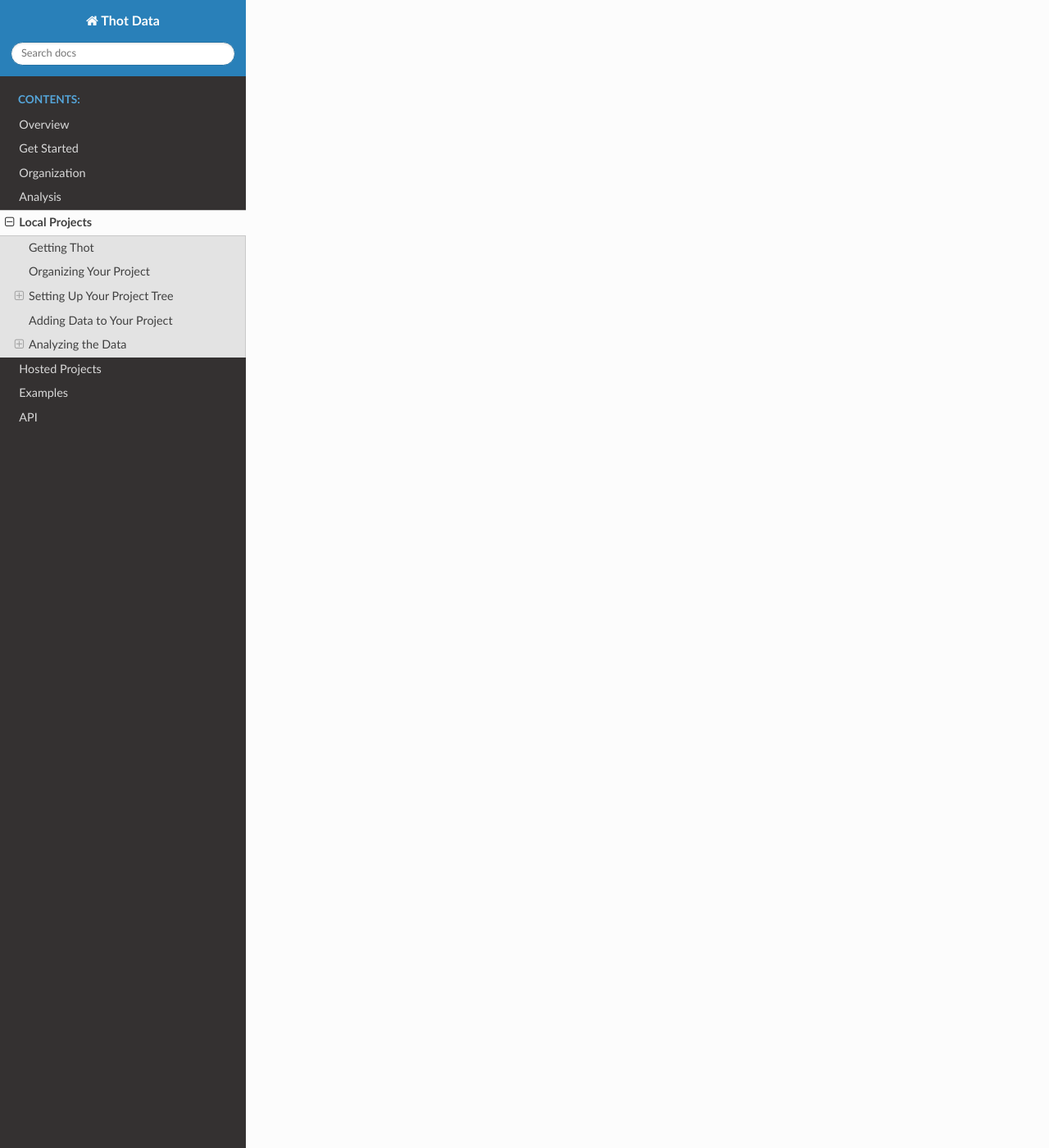
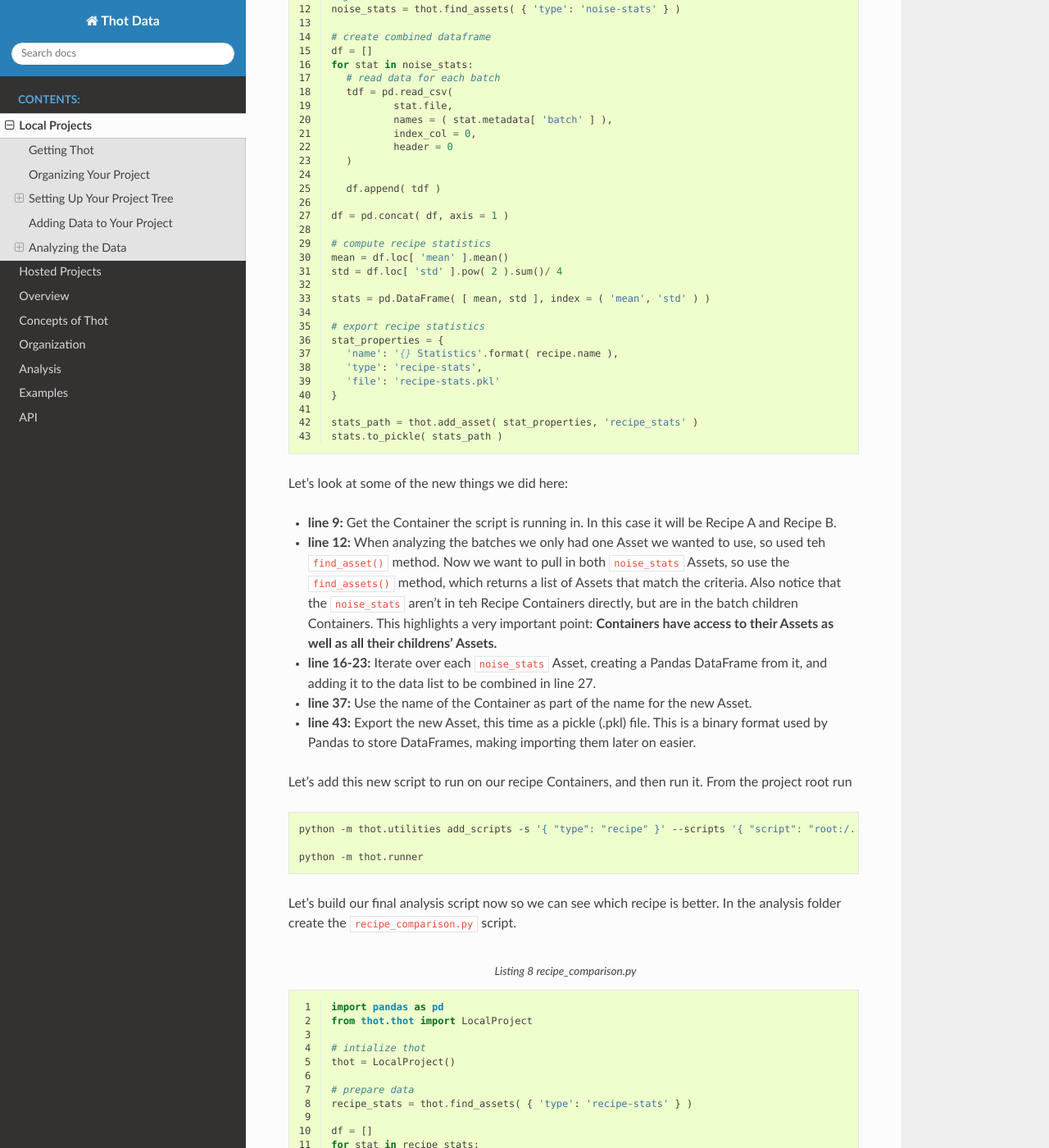
Before and after one commit to syre-data/docs, a Sphinx documentation site: the page built from source/local_projects.rst, in a window 1280 px wide and 1400 px high, scrolled down 8140 px. Shown: the whole window at 82% size. Built offline with Sphinx 7.4.7 and the Read the Docs theme 2.0.0, drawn with Linux system fonts in a browser that asks for light colours; some of the changed text lies outside the part shown.

Commit message:
Completed basic local project tutorial

```diff
--- /dev/null
+++ b/source/_static/examples/fireworks/project_steps/03-moving_up/project/analysis/recipe_comparison.py
@@ -0,0 +1,45 @@
+import pandas as pd
+from thot.thot import LocalProject
+
+# intialize thot
+thot = LocalProject()
+
+# prepare data
+recipe_stats = thot.find_assets( { 'type': 'recipe-stats' } )
+
+df = []
+for stat in recipe_stats:
+    # read data for each recipe
+    tdf = pd.read_pickle( stat.file )
+    tdf.rename( { 0: stat.metadata[ 'recipe' ] }, axis = 1, inplace = True  )
+
+    df.append( tdf )
+
+# combine into one dataframe
+df = pd.concat( df, axis = 1 )
+
+# export data as csv for reading
+comparison_properites = {
+	'name': 'Recipe Comparison',
+	'type': 'recipe-comparison',
+	'file': 'recipe_comparison.csv'
+}
+
+comparison_path = thot.add_asset( comparison_properites, 'recipe_comparison' )
+df.to_csv( comparison_path )
+
+# create bar char and export
+means = df.loc[ 'mean' ]
+errs = df.loc[ 'std' ]
+
+ax = means.plot( kind = 'bar', yerr = errs )
+
+bar_properties = {
+	'name': 'Recipe Comparison',
+	'type': 'recipe-bar-chart',
+	'tags': [ 'chart', 'image' ],
+	'file': 'recipe_comparison.png'
+}
+
+bar_path = thot.add_asset( bar_properties, 'recipe_bar' )
+ax.get_figure().savefig( bar_path, format = 'png' )
--- a/source/_static/examples/fireworks/project_steps/03-moving_up/project/analysis/recipe_stats.py
+++ b/source/_static/examples/fireworks/project_steps/03-moving_up/project/analysis/recipe_stats.py
@@ -8,9 +8,10 @@
 # get recipe container
 recipe = thot.find_container( { '_id': thot.root } )
 
-# get noise statistice data
+# get noise statistics data
 noise_stats = thot.find_assets( { 'type': 'noise-stats' } )
 
+# create combined dataframe
 df = []
 for stat in noise_stats:
 	# read data for each batch
@@ -23,23 +24,20 @@
 
 	df.append( tdf )
 
-# combine into one dataframe
 df = pd.concat( df, axis = 1 )
 
-# plot the data
+# compute recipe statistics
+mean = df.loc[ 'mean' ].mean()
+std = df.loc[ 'std' ].pow( 2 ).sum()/ 4
 
-# export the plot
-
-
-# compute recipe statistics
-stats = df
+stats = pd.DataFrame( [ mean, std ], index = ( 'mean', 'std' ) )
 
 # export recipe statistics
 stat_properties = {
 	'name': '{} Statistics'.format( recipe.name ),
 	'type': 'recipe-stats',
-	'file': 'recipe-stats.csv'
+	'file': 'recipe-stats.pkl'
 }
 
 stats_path = thot.add_asset( stat_properties, 'recipe_stats' )
-stats.to_csv( stats_path )
+stats.to_pickle( stats_path )
--- /dev/null
+++ b/source/_static/examples/fireworks/project_steps/03-moving_up/project/data/_scripts.json
@@ -0,0 +1,5 @@
+[
+	{
+		"script": "root:/../analysis/recipe_comparison.py"
+	}
+]
--- a/source/_static/examples/fireworks/project_steps/03-moving_up/project/data/recipe_a/recipe_stats/_asset.json
+++ b/source/_static/examples/fireworks/project_steps/03-moving_up/project/data/recipe_a/recipe_stats/_asset.json
@@ -1,7 +1,7 @@
 {
     "name": "Recipe A Statistics",
     "type": "recipe-stats",
-    "file": "recipe-stats.csv",
+    "file": "recipe-stats.pkl",
     "creator_type": "script",
     "creator": "/home/bric/Dropbox/Documents/www/thot/lib/docs/source/_static/examples/fireworks/project_steps/03-moving_up/project/analysis/recipe_stats.py"
 }
--- a/source/_static/examples/fireworks/project_steps/03-moving_up/project/data/recipe_b/recipe_stats/_asset.json
+++ b/source/_static/examples/fireworks/project_steps/03-moving_up/project/data/recipe_b/recipe_stats/_asset.json
@@ -1,7 +1,7 @@
 {
     "name": "Recipe B Statistics",
     "type": "recipe-stats",
-    "file": "recipe-stats.csv",
+    "file": "recipe-stats.pkl",
     "creator_type": "script",
     "creator": "/home/bric/Dropbox/Documents/www/thot/lib/docs/source/_static/examples/fireworks/project_steps/03-moving_up/project/analysis/recipe_stats.py"
 }
--- /dev/null
+++ b/source/_static/examples/fireworks/project_steps/03-moving_up/project/data/recipe_comparison/recipe_comparison.csv
@@ -0,0 +1,3 @@
+,b,a
+mean,94.4,125.5
+std,3.405555555555555,3.2444444444444445
--- a/source/get_started.rst
+++ b/source/concepts.rst
@@ -1,8 +1,8 @@
 .. include:: <isonum.txt>
 
-###########
-Get Started
-###########
+################
+Concepts of Thot
+################
 
 There are two types of project you can run with Thot: :ref:`Local<local_projects>` and :ref:`Hosted<hosted_projects>`. Local projects are run on your computer -- no internet connection or registration required. Hosted projects are run from the `Thot website <http://www.thot-data.com>`_ and provide additional functionality. If you have a Hosted account, you can sync your Local Projects with it, so data is automatically uploaded to the Thot servers and analyzed.
 
--- a/source/index.rst
+++ b/source/index.rst
@@ -9,12 +9,12 @@
    :maxdepth: 2
    :caption: Contents:
 
+   local_projects
+   hosted_projects
    overview
-   get_started
+   concepts
    organization
    analysis
-   local_projects
-   hosted_projects
    examples
    api/index
 
--- a/source/local_projects.rst
+++ b/source/local_projects.rst
@@ -319,7 +319,50 @@
 Moving On Up
 ============
 
-Coming soon...
+Now that we have the statistics for each of our batches we can move up one level in our project tree to compile the statistics for each recipe. Let's first make the analysis script calling it ``recipe_stats.py``.
 
+.. literalinclude:: _static/examples/fireworks/project_steps/03-moving_up/project/analysis/recipe_stats.py
+	:language: python
+	:caption: recipe_stats.py
+	:linenos:
 
-..
+Let's look at some of the new things we did here:
+
++ **line 9:** Get the Container the script is running in. In this case it will be Recipe A and Recipe B.
+
++ **line 12:** When analyzing the batches we only had one Asset we wanted to use, so used teh ``find_asset()`` method. Now we want to pull in both ``noise_stats`` Assets, so use the ``find_assets()`` method, which returns a list of Assets that match the criteria. Also notice that the ``noise_stats`` aren't in teh Recipe Containers directly, but are in the batch children Containers. This highlights a very important point: **Containers have access to their Assets as well as all their childrens' Assets.**
+
++ **line 16-23:** Iterate over each ``noise_stats`` Asset, creating a Pandas DataFrame from it, and adding it to the data list to be combined in line 27.
+
++ **line 37:** Use the name of the Container as part of the name for the new Asset.
+
++ **line 43:** Export the new Asset, this time as a pickle (.pkl) file. This is a binary format used by Pandas to store DataFrames, making importing them later on easier.
+
+Let's add this new script to run on our recipe Containers, and then run it. From the project root run
+
+.. code-block:: bash
+
+	python -m thot.utilities add_scripts -s '{ "type": "recipe" }' --scripts '{ "script": "root:/../analysis/recipe_stats.py" }'
+
+	python -m thot.runner
+
+Let's build our final analysis script now so we can see which recipe is better. In the analysis folder create the ``recipe_comparison.py`` script.
+
+.. literalinclude::  _static/examples/fireworks/project_steps/03-moving_up/project/analysis/recipe_comparison.py
+	:language: python
+	:caption: recipe_comparison.py
+	:linenos:
+
+Let's breakdown the new concepts:
+
++ **line 14:** Use the recipe metadata from the Asset to name the data.
+
++ **line 28, 44:** We;ve already seen that we can pull in multiple Assets into our scripts. here we also see that we can create multiple Assets in a single script. Also notice that one Asset is a CSV text file, while the other is a PNG image file. Assets can be any sort of file.
+
+Add the proper Script Association (``_scripts.json``) to the root folder, and analyze the project. Take a look at the Assets we created so we know which recipe is quiter.
+
+Congratulations! You just built your first Thot project, building it from scratch and analyzing the data to come to a final conclusion. We've only touched on the functionality of Thot, and with such a small project it's hard to get a sense of the power thot gives you in analyzing larger projects. To learn more about this you can go through the advanced tutorial (coming soon) and learn even more.
+
+.. only:: builder_html
+
+	:download:`Click Here to download the final project. <_static/examples/fireworks/project_steps/03-moving_up/project/project.zip>`
```
Also changed, not shown: source/_static/examples/fireworks/project_steps/03-moving_up/project/data/recipe_b/recipe_stats/recipe-stats.csv (deleted, +0 -9 lines), source/_static/examples/fireworks/project_steps/03-moving_up/project/data/recipe_bar/_asset.json (added, +11 -0 lines), source/_static/examples/fireworks/project_steps/03-moving_up/project/data/recipe_comparison/_asset.json (added, +7 -0 lines), source/_static/examples/fireworks/project_steps/03-moving_up/project/data/recipe_bar/recipe_comparison.png (added), source/_static/examples/fireworks/project_steps/03-moving_up/recipe_comparison.ipynb (added), source/_static/examples/fireworks/project_steps/03-moving_up/recipe_stats.ipynb, 3 other files.
